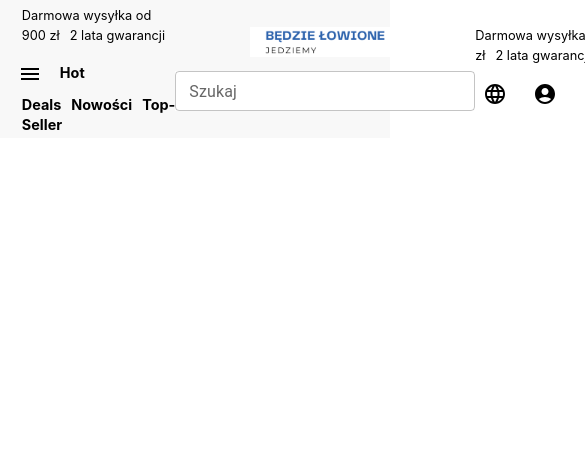
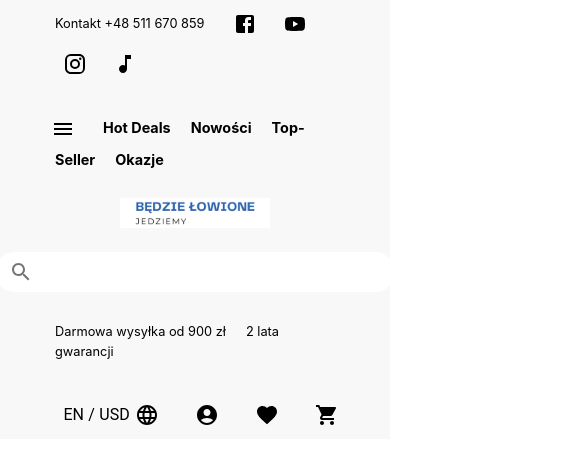
Before and after one commit to RafalGontarski/MyShop-frontend, a React (Create React App) app: page / in a window 390 px wide. Shown: the top 464 px of the page, 585 px wide, since content can reach past the window. Built offline with nearby package versions, Linux system fonts and the light colour scheme.

Commit message:
Responsive grid init.

```diff
--- a/package.json
+++ b/package.json
@@ -5,10 +5,12 @@
   "dependencies": {
     "@emotion/react": "^11.11.1",
     "@emotion/styled": "^11.11.0",
+    "@material-ui/core": "^4.12.4",
     "@material/top-app-bar": "^14.0.0",
     "@mui/icons-material": "^5.14.3",
     "@mui/lab": "^5.0.0-alpha.138",
     "@mui/material": "^5.14.3",
+    "@mui/styles": "^5.14.3",
     "@testing-library/jest-dom": "^5.17.0",
     "@testing-library/react": "^13.4.0",
     "@testing-library/user-event": "^13.5.0",
--- a/src/components/navbar/Navbar2.tsx
+++ b/src/components/navbar/Navbar2.tsx
@@ -9,12 +9,15 @@ import LanguageIcon from "@mui/icons-material/Language";
 import Menu from "@mui/material/Menu";
 import MenuItem from "@mui/material/MenuItem";
 import {AccountCircle} from "@mui/icons-material";
-import {Link} from "@mui/material";
-import FacebookIcon from "@mui/icons-material/Facebook";
-import YouTubeIcon from "@mui/icons-material/YouTube";
-import InstagramIcon from "@mui/icons-material/Instagram";
-import TikTokIcon from "@mui/icons-material/MusicNote";
+import {InputAdornment, Link, Typography} from "@mui/material";
 import MenuIcon from '@mui/icons-material/Menu';
+import Grid from '@mui/material/Grid';
+import SearchIcon from '@mui/icons-material/Search';
+import { withStyles } from '@mui/styles';
+import FacebookIcon from '@mui/icons-material/Facebook';
+import InstagramIcon from '@mui/icons-material/Instagram';
+import YouTubeIcon from '@mui/icons-material/YouTube';
+import TikTokIcon from '@mui/icons-material/MusicNote';
 
 import Logo from "../../resources/img/mainlogo.png";
 
@@ -29,84 +32,85 @@ const Navbar = () => {
         setAnchorEl(null);
     };
 
+    const StyledTextField = withStyles({
+        root: {
+            '& .MuiOutlinedInput-root': {
+                '& fieldset': {
+                    border: 'none',
+                },
+            },
+        },
+    })(TextField);
+
     return (
         <>
             <AppBar position="static" style={{ backgroundColor: '#F8F8F8' }} elevation={0}>
                 <Toolbar style={{
                     display: 'flex',
                     justifyContent: 'space-between',
-                    marginLeft: '1.5%',
-                    marginRight: '1.5%',
+                    marginLeft: '10%',
+                    marginRight: '10%',
                     marginTop: '1%',
                     marginBottom: '1%'
                 }}>
-                    <div style={{ display: 'flex', flexDirection: 'column', gap: '10px'}}>
-                        {/*<div>*/}
-                        {/*    <IconButton*/}
-                        {/*        edge="end"*/}
-                        {/*        style={{ color: '#000', marginRight: '10px' }}*/}
-                        {/*        aria-label="facebook"*/}
-                        {/*        onMouseOver={(event) => {event.currentTarget.style.color = '#3b5998'}}*/}
-                        {/*        onMouseOut={(event) => {event.currentTarget.style.color = '#000'}}*/}
-                        {/*        disableRipple*/}
-                        {/*    >*/}
-                        {/*        <FacebookIcon />*/}
-                        {/*    </IconButton>*/}
-                        {/*    <IconButton*/}
-                        {/*        edge="end"*/}
-                        {/*        style={{ color: '#000', marginRight: '10px' }}*/}
-                        {/*        aria-label="youtube"*/}
-                        {/*        onMouseOver={(event) => {event.currentTarget.style.color = '#ff0000'}}*/}
-                        {/*        onMouseOut={(event) => {event.currentTarget.style.color = '#000'}}*/}
-                        {/*        disableRipple*/}
-                        {/*    >*/}
-                        {/*        <YouTubeIcon />*/}
-                        {/*    </IconButton>*/}
-                        {/*    <IconButton*/}
-                        {/*        edge="end"*/}
-                        {/*        style={{ color: '#000', marginRight: '10px' }}*/}
-                        {/*        aria-label="instagram"*/}
-                        {/*        onMouseOver={(event) => {event.currentTarget.style.color = '#C13584'}}*/}
-                        {/*        onMouseOut={(event) => {event.currentTarget.style.color = '#000'}}*/}
-                        {/*        disableRipple*/}
-                        {/*    >*/}
-                        {/*        <InstagramIcon />*/}
-                        {/*    </IconButton>*/}
-                        {/*    <IconButton*/}
-                        {/*        edge="end"*/}
-                        {/*        style={{ color: '#000', marginRight: '10px' }}*/}
-                        {/*        aria-label="tiktok"*/}
-                        {/*        onMouseOver={(event) => {event.currentTarget.style.color = '#ff0000'}}*/}
-                        {/*        onMouseOut={(event) => {event.currentTarget.style.color = '#000'}}*/}
-                        {/*        disableRipple*/}
-                        {/*    >*/}
-                        {/*        <TikTokIcon />*/}
-                        {/*    </IconButton>*/}
-                        {/*</div>*/}
+                    <Grid container spacing={2}>
+                        <Grid item xs={12} sm={4}>
+                            <div style={{ display: 'flex', flexDirection: 'column', gap: '25px'}}>
                                 <div>
                                     <Link
                                         href="#"
-                                style={{ color: '#000', marginRight: '10px', textDecoration: 'none', fontSize: '0.8rem' }}
+                                        style={{ color: '#000', marginRight: '20px', textDecoration: 'none', fontSize: '0.8rem' }}
                                         underline="none"
                                         onMouseOver={(event) => {event.currentTarget.style.color = '#7100D3'}}
                                         onMouseOut={(event) => {event.currentTarget.style.color = '#000'}}
                                     >
-                                Darmowa wysyłka od 900 zł
+                                        Kontakt   +48 511 670 859
                                     </Link>
-                            <Link
-                                href="#"
-                                style={{ color: '#000', textDecoration: 'none', fontSize: '0.8rem' }}
-                                underline="none"
-                                onMouseOver={(event) => {event.currentTarget.style.color = '#7100D3'}}
+                                    <IconButton
+                                        edge="end"
+                                        style={{ color: '#000', marginRight: '10px' }}
+                                        aria-label="facebook"
+                                        onMouseOver={(event) => {event.currentTarget.style.color = '#ff0000'}}
                                         onMouseOut={(event) => {event.currentTarget.style.color = '#000'}}
+                                        disableRipple
                                     >
-                                2 lata gwarancji
-                            </Link>
+                                        <FacebookIcon />
+                                    </IconButton>
+                                    <IconButton
+                                        edge="end"
+                                        style={{ color: '#000', marginRight: '10px' }}
+                                        aria-label="youtube"
+                                        onMouseOver={(event) => {event.currentTarget.style.color = '#C13584'}}
+                                        onMouseOut={(event) => {event.currentTarget.style.color = '#000'}}
+                                        disableRipple
+                                    >
+                                        <YouTubeIcon />
+                                    </IconButton>
+                                    <IconButton
+                                        edge="end"
+                                        style={{ color: '#000', marginRight: '10px' }}
+                                        aria-label="instagram"
+                                        onMouseOver={(event) => {event.currentTarget.style.color = '#C13584'}}
+                                        onMouseOut={(event) => {event.currentTarget.style.color = '#000'}}
+                                        disableRipple
+                                    >
+                                        <InstagramIcon />
+                                    </IconButton>
+                                    <IconButton
+                                        edge="end"
+                                        style={{ color: '#000', marginRight: '10px' }}
+                                        aria-label="tiktok"
+                                        onMouseOver={(event) => {event.currentTarget.style.color = '#C13584'}}
+                                        onMouseOut={(event) => {event.currentTarget.style.color = '#000'}}
+                                        disableRipple
+                                    >
+                                        <TikTokIcon />
+                                    </IconButton>
                                 </div>
                                 <div>
                                     <IconButton
                                         edge="start"
-                                style={{ color: '#000', marginRight: '10px' }}
+                                        style={{ color: '#000', marginRight: '20px' }}
                                         aria-label="menu"
                                         onMouseOver={(event) => {event.currentTarget.style.color = '#7100D3'}}
                                         onMouseOut={(event) => {event.currentTarget.style.color = '#000'}}
@@ -116,7 +120,7 @@ const Navbar = () => {
                                     </IconButton>
                                     <Link
                                         href="#"
-                                style={{ color: '#000', marginRight: '10px', textDecoration: 'none', fontSize: '0.9rem', fontWeight: 'bold' }}
+                                        style={{ color: '#000', marginRight: '20px', textDecoration: 'none', fontSize: '0.9rem', fontWeight: 'bold' }}
                                         underline="none"
                                         onMouseOver={(event) => {event.currentTarget.style.color = '#7100D3'}}
                                         onMouseOut={(event) => {event.currentTarget.style.color = '#000'}}
@@ -125,7 +129,7 @@ const Navbar = () => {
                                     </Link>
                                     <Link
                                         href="#"
-                                style={{ color: '#000', marginRight: '10px', textDecoration: 'none', fontSize: '0.9rem', fontWeight: 'bold' }}
+                                        style={{ color: '#000', marginRight: '20px', textDecoration: 'none', fontSize: '0.9rem', fontWeight: 'bold' }}
                                         underline="none"
                                         onMouseOver={(event) => {event.currentTarget.style.color = '#7100D3'}}
                                         onMouseOut={(event) => {event.currentTarget.style.color = '#000'}}
@@ -134,16 +138,35 @@ const Navbar = () => {
                                     </Link>
                                     <Link
                                         href="#"
-                                style={{ color: '#000', textDecoration: 'none', fontSize: '0.9rem', fontWeight: 'bold' }}
+                                        style={{ color: '#000', marginRight: '20px', textDecoration: 'none', fontSize: '0.9rem', fontWeight: 'bold' }}
                                         underline="none"
                                         onMouseOver={(event) => {event.currentTarget.style.color = '#7100D3'}}
                                         onMouseOut={(event) => {event.currentTarget.style.color = '#000'}}
                                     >
                                         Top-Seller
                                     </Link>
+                                    <Link
+                                        href="#"
+                                        style={{ color: '#000', textDecoration: 'none', fontSize: '0.9rem', fontWeight: 'bold' }}
+                                        underline="none"
+                                        onMouseOver={(event) => {event.currentTarget.style.color = '#7100D3'}}
+                                        onMouseOut={(event) => {event.currentTarget.style.color = '#000'}}
+                                    >
+                                        Okazje
+                                    </Link>
                                 </div>
                             </div>
-                    <div style={{ display: 'flex', flexDirection: 'column', gap: '10px', alignItems: 'center', justifyContent: 'center'}}>
+                        </Grid>
+                        <Grid item xs={12} sm={4}>
+                            <div
+                                style={{
+                                    display: 'flex',
+                                    flexDirection: 'column',
+                                    gap: '20px',
+                                    alignItems: 'center',
+                                    justifyContent: 'center',
+                                    marginTop: '0.8rem',
+                                }}>
                                 <div>
                                     <img
                                         src={Logo}
@@ -158,14 +181,32 @@ const Navbar = () => {
                                     />
                                 </div>
                                 <div>
-                            <TextField id="search" label="Szukaj" variant="outlined" size="small" style={{ width: '300px', backgroundColor: '#fff' }} />
+                                    <StyledTextField
+                                        id="search"
+                                        // label="Szukaj"
+                                        variant="outlined"
+                                        size="small"
+                                        sx={{ width: '400px', backgroundColor: '#fff', borderRadius: 10 }}
+                                        InputProps={{
+                                            startAdornment: (
+                                                <InputAdornment position="start">
+                                                    <SearchIcon />
+                                                </InputAdornment>
+                                            ),
+                                        }}
+                                        InputLabelProps={{
+                                            style: { textAlign: 'center' },
+                                        }}
+                                    />
                                 </div>
                             </div>
-                    <div style={{ display: 'flex', flexDirection: 'column', gap: '10px'}}>
+                        </Grid>
+                        <Grid item xs={12} sm={4}>
+                            <div style={{ display: 'flex', flexDirection: 'column', gap: '35px', alignItems: 'flex-end', marginTop: '0.8rem' }}>
                                 <div>
                                     <Link
                                         href="#"
-                                style={{ color: '#000', marginRight: '10px', textDecoration: 'none', fontSize: '0.8rem' }}
+                                        style={{ color: '#000', marginRight: '20px', textDecoration: 'none', fontSize: '0.8rem' }}
                                         underline="none"
                                         onMouseOver={(event) => {event.currentTarget.style.color = '#7100D3'}}
                                         onMouseOut={(event) => {event.currentTarget.style.color = '#000'}}
@@ -185,13 +226,16 @@ const Navbar = () => {
                                 <div style={{ display: 'flex' }}>
                                     <IconButton
                                         edge="end"
-                                style={{ color: '#000', marginRight: '10px' }}
+                                        style={{ color: '#000', marginRight: '20px' }}
                                         aria-label="language"
                                         onClick={handleClick}
                                         onMouseOver={(event) => {event.currentTarget.style.color = '#7100D3'}}
                                         onMouseOut={(event) => {event.currentTarget.style.color = '#000'}}
                                         disableRipple
                                     >
+                                        <Typography variant="body1" style={{ marginRight: '5px' }}>
+                                            EN / USD
+                                        </Typography>
                                         <LanguageIcon />
                                     </IconButton>
                                     <Menu
@@ -207,7 +251,7 @@ const Navbar = () => {
                                     </Menu>
                                     <IconButton
                                         edge="end"
-                                style={{ color: '#000', marginRight: '10px' }}
+                                        style={{ color: '#000', marginRight: '20px' }}
                                         aria-label="profile"
                                         onMouseOver={(event) => {event.currentTarget.style.color = '#7100D3'}}
                                         onMouseOut={(event) => {event.currentTarget.style.color = '#000'}}
@@ -217,7 +261,7 @@ const Navbar = () => {
                                     </IconButton>
                                     <IconButton
                                         edge="end"
-                                style={{ color: '#000', marginRight: '10px' }}
+                                        style={{ color: '#000', marginRight: '20px' }}
                                         aria-label="favorites"
                                         onMouseOver={(event) => {event.currentTarget.style.color = '#7100D3'}}
                                         onMouseOut={(event) => {event.currentTarget.style.color = '#000'}}
@@ -237,7 +281,8 @@ const Navbar = () => {
                                     </IconButton>
                                 </div>
                             </div>
-
+                        </Grid>
+                    </Grid>
                 </Toolbar>
             </AppBar>
         </>
```
Also changed, not shown: 1 other file (tests, documents, lock files or other folders). Lines whose indentation alone changed are shown as unchanged.
